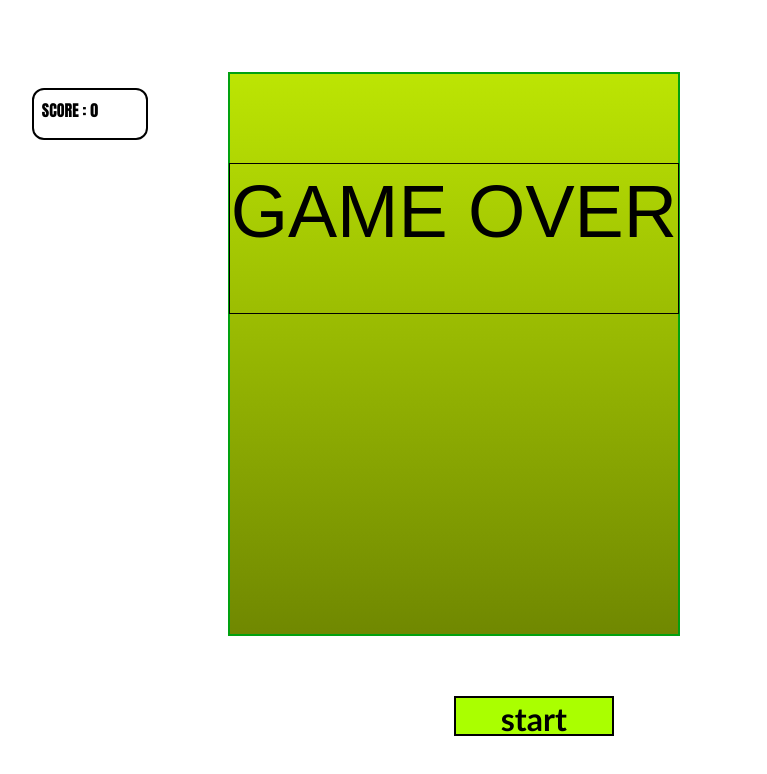
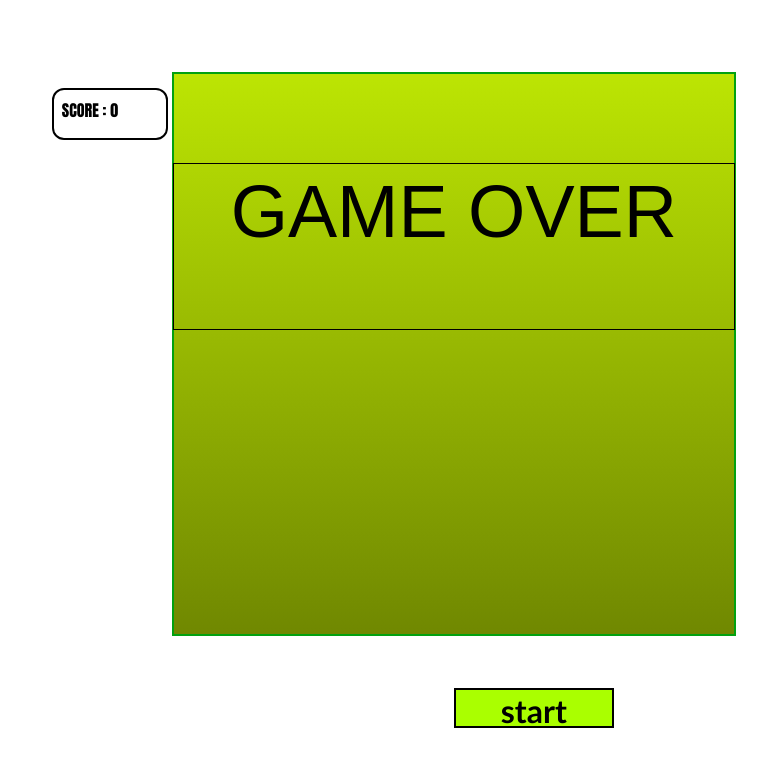
Before and after one commit to Junaid-khokar/snake-game, a plain HTML site: page index.html in a window 1280 px wide. Both pictures are taken after a click on the button "start". Shown: the whole page, without its empty margins (175-942 px from the left). Drawn offline with Linux system fonts and the light colour scheme.

Commit message:
Add files via upload

```diff
--- a/style.css
+++ b/style.css
@@ -7,8 +7,8 @@ body
 #box
 {
     margin-top:8vmin ;
-    height: 70vh;
-    width: 35vw;
+    height: 70vmin;
+    width: 70vmin;
     border: 0.35vmin solid rgb(2, 161, 16);
     display: grid;
     position: absolute;
@@ -29,6 +29,7 @@ body
 #score{
     margin-top: 10vmin;
     margin-right: 91vmin;
+    margin-left: 5vmin;
     border: 0.35vmin solid;
     height: 4vmin;
     padding: 1vmin;
@@ -46,7 +47,7 @@ body
     height: 5vmin;
     width: 20vmin;
     /* margin-right: auto; */
-    margin-top: auto;
+    margin-top: 85vmin;
     margin-bottom: 5vmin;
     margin-left:20vmin;
     border: 0.35vmin solid;
@@ -66,8 +67,8 @@ body
    border-radius: 50%;
 }
 .game-over{
-    height: 18vh;
-    width: 35vw;
+    height: 20vmin;
+    width: 70vmin;
     border: 0.35vmin solid;
     margin: auto;
     position: absolute;
```
